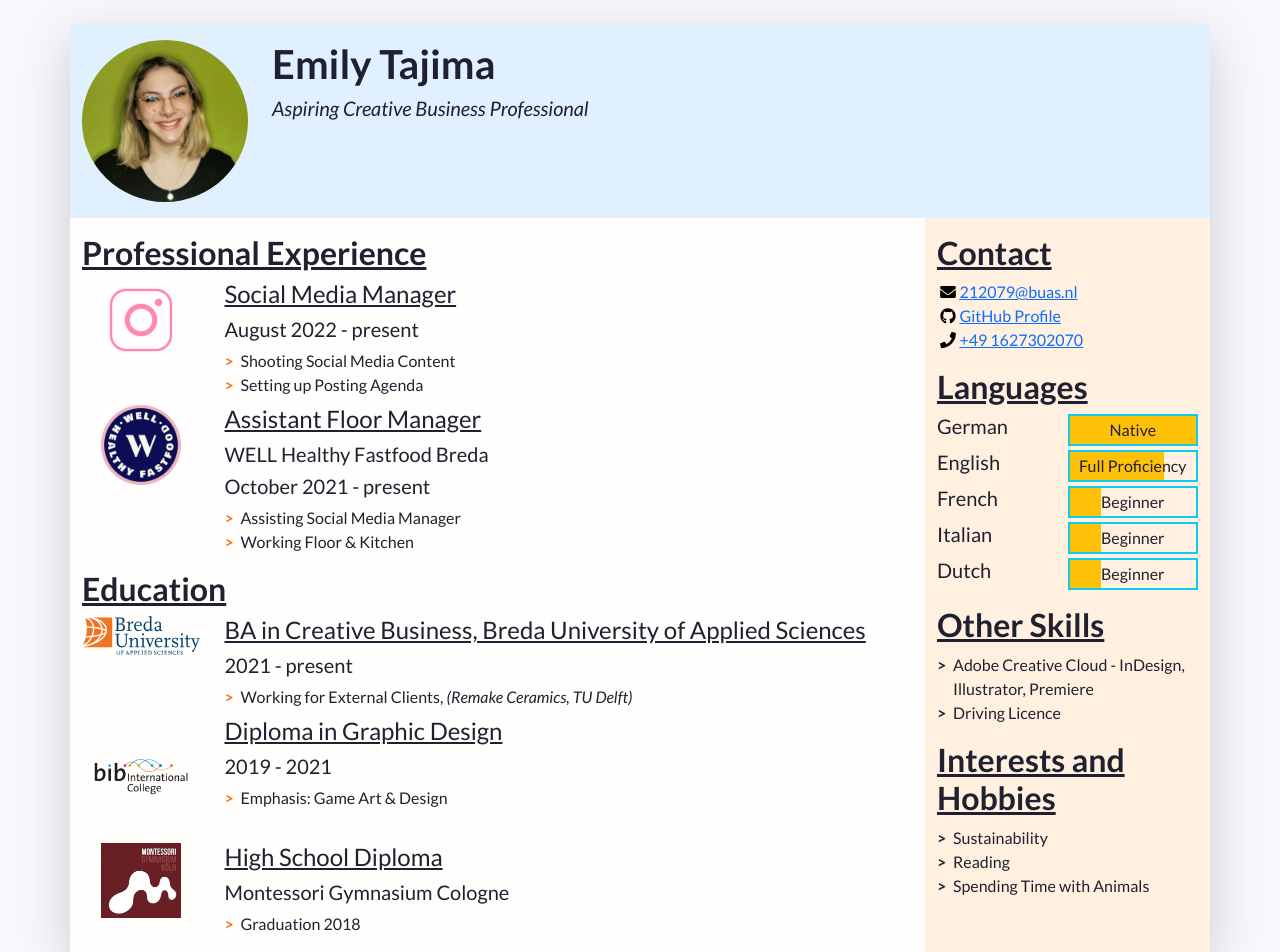
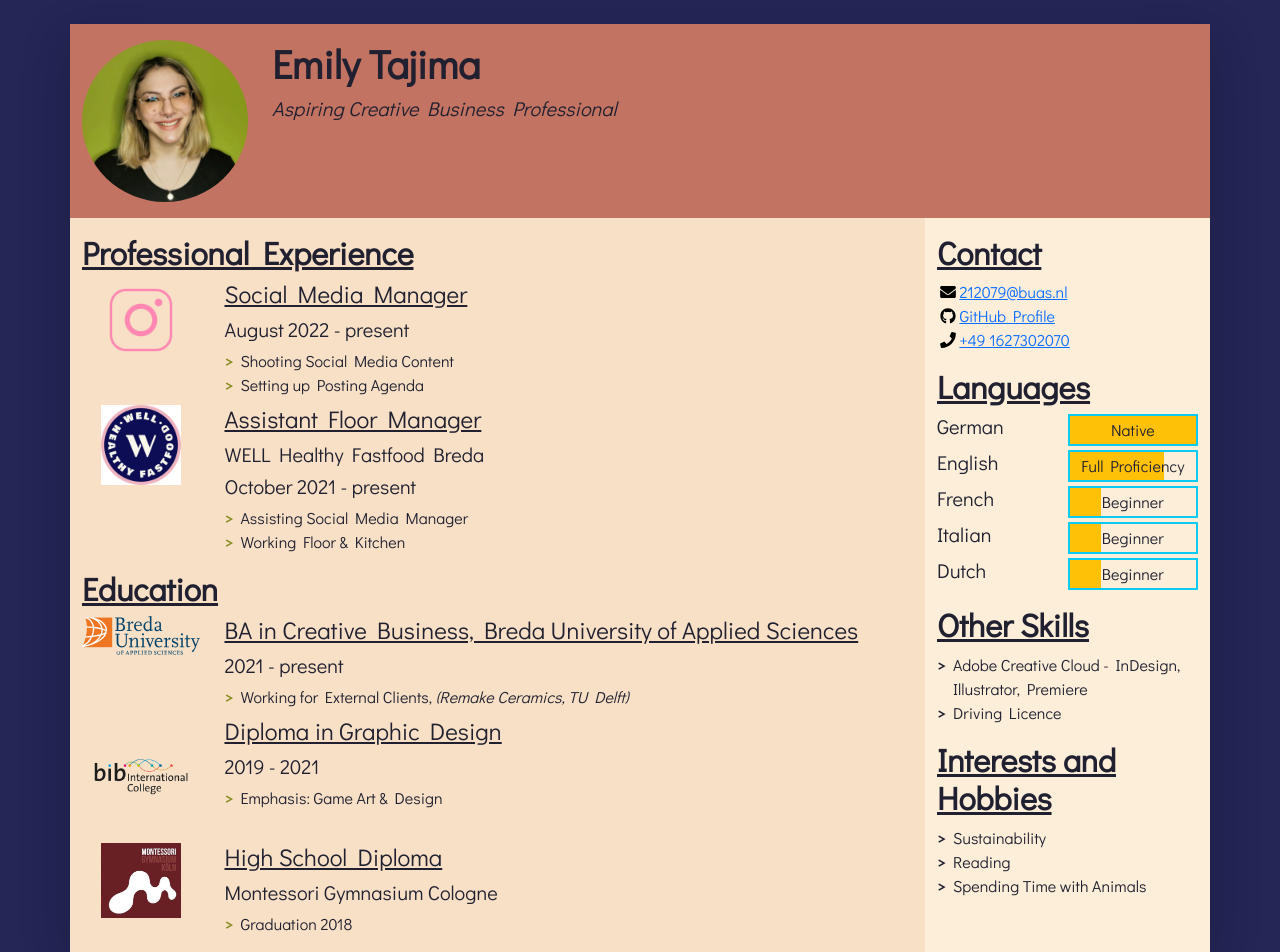
Before and after one commit to emilylyly/prj4_pro_part1, a plain HTML site: page index.html in a window 1280 px wide. Shown: the top 952 px of the page. Drawn offline with nearby package versions, Linux system fonts and the light colour scheme.

Commit message:
update colour
color

```diff
--- a/css/styles.css
+++ b/css/styles.css
@@ -6,23 +6,24 @@
 /* Styles for the body */
 
 body {
-	font-family: Lato, "Open Sans", Roboto, "Segoe UI", "Helvetica Neue", Helvetica, Arial, sans-serif;
+	font-family: 'Didact Gothic', sans-serif;
+
 	color: #202030;
-	background-color: #f8f8fc;
+	background-color: #252556;
 }
 
 /* Styles for custom classes in the document. (There are more, try to find them out!) */
 
 .resume-header {
-    background-color: #e0f0ff;
+    background-color: #c27362;
 }
 
 .resume-main {
-	background-color: #fffefc;
+	background-color: #f7e0c5;
 }
 
 .resume-aside {
-	background-color: #fff0e0;
+	background-color: #fdeeda;
 }
 
 /* Styles for lists in the document */
@@ -32,11 +33,13 @@ body {
 	font-weight: 800;
 	display: inline-block;
 	width: 1em;
-	margin-left: -1em;
+	margin-left: -1em
+
+	;
 }
 
 .biography-details li::before {
-	color: #EE7623;
+	color: #898C23;
 }
 
 .biography-details li, .skill-list li {
@@ -48,4 +51,5 @@ body {
 .contact-icon {
 	height: 1em;
 	flex-basis: 1.4em;
+	color:#898C23;
 }
--- a/index.html
+++ b/index.html
@@ -18,7 +18,7 @@
 
     <link rel="preconnect" href="https://fonts.googleapis.com">
 <link rel="preconnect" href="https://fonts.gstatic.com" crossorigin>
-<link href="https://fonts.googleapis.com/css2?family=Questrial&display=swap" rel="stylesheet">
+<link href="https://fonts.googleapis.com/css2?family=Didact+Gothic&display=swap" rel="stylesheet">
 
 <!-- Alternative CSS for demonstration purposes. You must deactivate the Bootstrap CSS to activate this one. -->
     <!--
```
Also changed, not shown: 1 other file.
